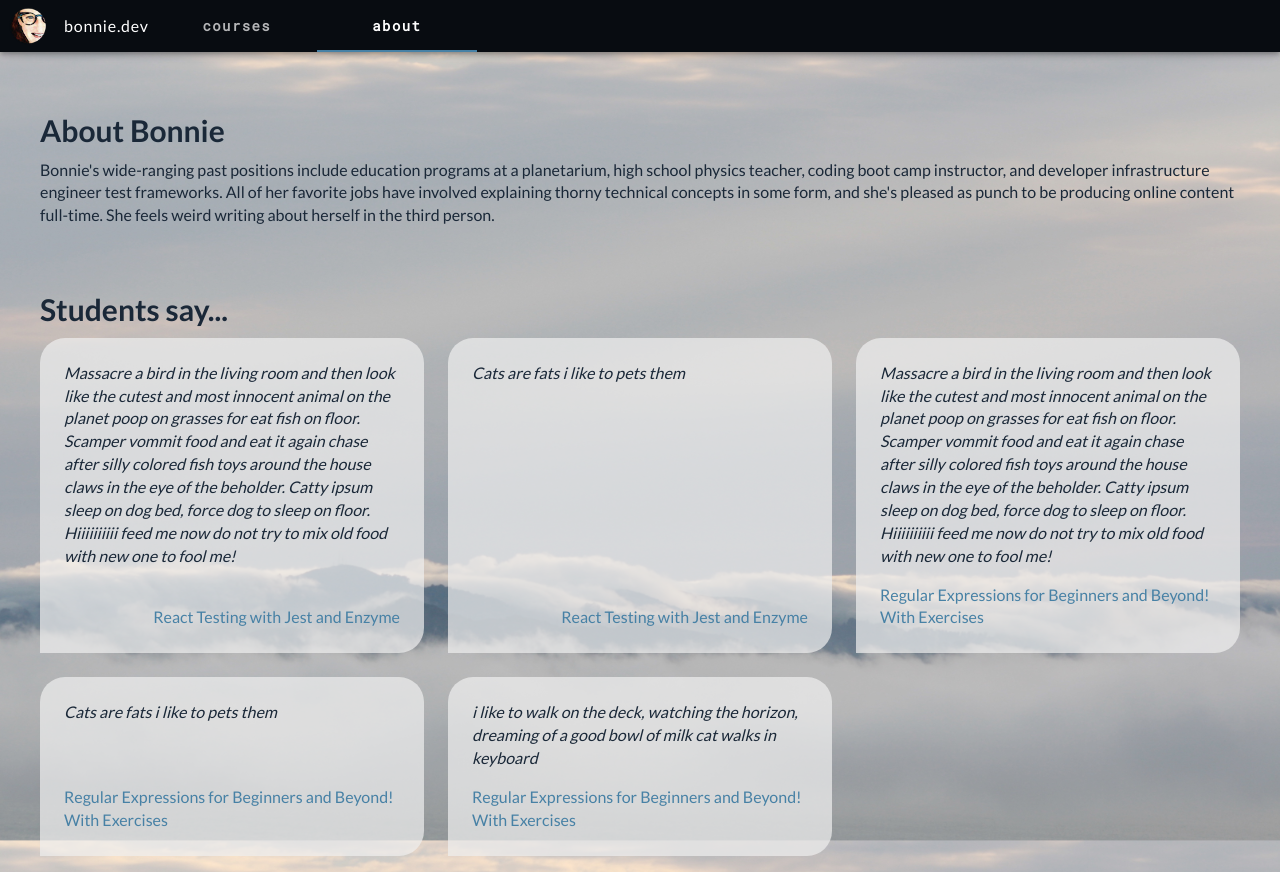
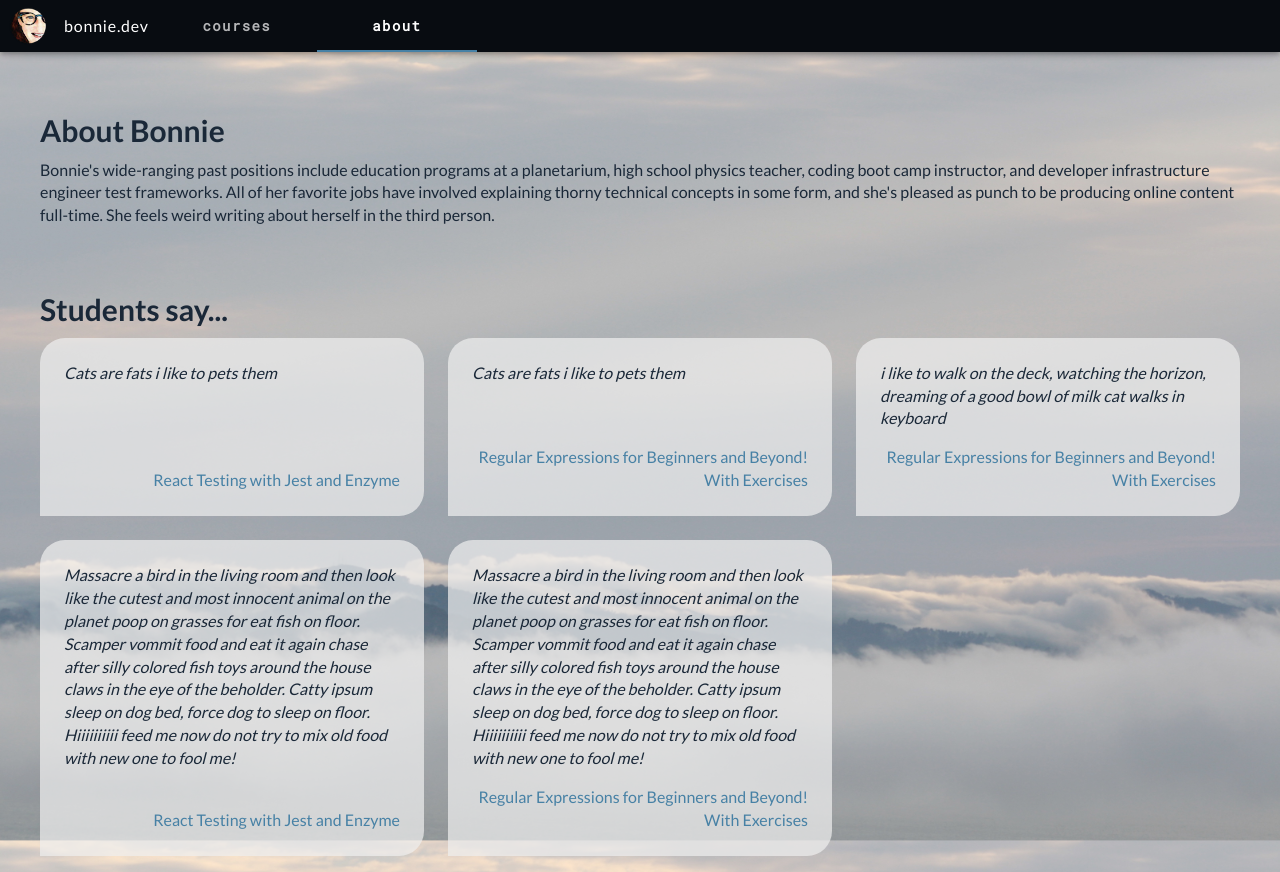
Before and after one commit to bonnie/bonniedotdev, a React (Create React App) app in the folder client/: page /about in a window 1280 px wide. Built offline with nearby package versions, Linux system fonts and the light colour scheme.

Commit message:
Update review quotes for new data format, css tweaks

```diff
--- a/client/src/components/about/About.tsx
+++ b/client/src/components/about/About.tsx
@@ -8,18 +8,21 @@ import ReviewQuotes from './ReviewQuotes';
 const fakeReviewQuotesData = [
   {
     courseName: 'React Testing with Jest and Enzyme',
-    reviewQuotes: [
-      { id: 1, reviewQuote: 'Massacre a bird in the living room and then look like the cutest and most innocent animal on the planet poop on grasses for eat fish on floor. Scamper vommit food and eat it again chase after silly colored fish toys around the house claws in the eye of the beholder. Catty ipsum sleep on dog bed, force dog to sleep on floor. Hiiiiiiiiii feed me now do not try to mix old food with new one to fool me!' },
-      { id: 2, reviewQuote: 'Cats are fats i like to pets them' },
-    ],
+    courseLink: 'http://npr.org',
+    id: 1,
+    body: 'Massacre a bird in the living room and then look like the cutest and most innocent animal on the planet poop on grasses for eat fish on floor. Scamper vommit food and eat it again chase after silly colored fish toys around the house claws in the eye of the beholder. Catty ipsum sleep on dog bed, force dog to sleep on floor. Hiiiiiiiiii feed me now do not try to mix old food with new one to fool me!',
   },
   {
-    courseName: 'Regular Expressions for Beginners and Beyond! With Exercises',
-    reviewQuotes: [
-      { id: 1, reviewQuote: 'Massacre a bird in the living room and then look like the cutest and most innocent animal on the planet poop on grasses for eat fish on floor. Scamper vommit food and eat it again chase after silly colored fish toys around the house claws in the eye of the beholder. Catty ipsum sleep on dog bed, force dog to sleep on floor. Hiiiiiiiiii feed me now do not try to mix old food with new one to fool me!' },
-      { id: 2, reviewQuote: 'Cats are fats i like to pets them' },
-      { id: 3, reviewQuote: 'i like to walk on the deck, watching the horizon, dreaming of a good bowl of milk cat walks in keyboard ' },
-    ],
+    courseName: 'React Testing with Jest and Enzyme', courseLink: 'http://npr.org', id: 2, body: 'Cats are fats i like to pets them',
+  },
+  {
+    courseName: 'Regular Expressions for Beginners and Beyond! With Exercises', courseLink: '', id: 1, body: 'Massacre a bird in the living room and then look like the cutest and most innocent animal on the planet poop on grasses for eat fish on floor. Scamper vommit food and eat it again chase after silly colored fish toys around the house claws in the eye of the beholder. Catty ipsum sleep on dog bed, force dog to sleep on floor. Hiiiiiiiiii feed me now do not try to mix old food with new one to fool me!',
+  },
+  {
+    courseName: 'Regular Expressions for Beginners and Beyond! With Exercises', courseLink: '', id: 2, body: 'Cats are fats i like to pets them',
+  },
+  {
+    courseName: 'Regular Expressions for Beginners and Beyond! With Exercises', courseLink: '', id: 3, body: 'i like to walk on the deck, watching the horizon, dreaming of a good bowl of milk cat walks in keyboard ',
   },
 ];
   /** ******* end: for testing -- remove */
--- a/client/src/components/about/ReviewQuotes.tsx
+++ b/client/src/components/about/ReviewQuotes.tsx
@@ -1,33 +1,48 @@
 import Box from '@material-ui/core/Box';
 import Grid from '@material-ui/core/Grid';
+import Link from '@material-ui/core/Link';
+import makeStyles from '@material-ui/core/styles/makeStyles';
 import Typography from '@material-ui/core/Typography';
 import React, { ReactElement } from 'react';
 
-import { ReviewQuotesByCourseType } from '../../types';
+import { ReviewQuoteDisplayType } from '../../types';
 
 type ReviewQuotesProps = {
-  reviewQuotesData: ReviewQuotesByCourseType,
+  reviewQuotesData: ReviewQuoteDisplayType[],
 };
 
-function sortQuotes(quotes) {
-  // mash quotes up so they're not sorted by course
-  const mashQuotes = quotes.reduce((allQuotes, item) => (allQuotes.concat(
-    item.reviewQuotes.map((quote) => ({
-      courseName: item.courseName,
-      id: quote.id,
-      body: quote.reviewQuote,
-    })),
-  )), []);
-
-  return mashQuotes.sort((a, b) => a.body.length > b.body.length);
-}
-
-// TODO: add link for course name!!
+const useStyles = makeStyles(() => ({
+  quoteGrid: {
+    display: 'flex',
+    alignItems: 'stretch',
+  },
+  quoteBox: {
+    display: 'flex',
+    flexDirection: 'column',
+    borderRadius: '25px 25px 25px 0px',
+    width: '100%',
+    justifyContent: 'space-between',
+  },
+  courseLink: {
+    fontFamily: "'Lato', sans-serif",
+    fontVariant: 'normal',
+    textTransform: 'none',
+    '&:hover': {
+      opacity: 0.8,
+    },
+  },
+  courseLinkBox: {
+    alignSelf: 'flex-end',
+    textAlign: 'right',
+  },
+}));
 
 // eslint-disable-next-line max-lines-per-function
 export default function ReviewQuotes({ reviewQuotesData }: ReviewQuotesProps): ReactElement {
+  const classes = useStyles();
+
   // sort by length
-  const sortedQuotes = sortQuotes(reviewQuotesData);
+  const sortedQuotes = reviewQuotesData.sort((a, b) => a.body.length - b.body.length);
 
   return (
     <Box component="section" mt={4} mb={4} p={2} pt={2}>
@@ -38,31 +53,35 @@ export default function ReviewQuotes({ reviewQuotesData }: ReviewQuotesProps): R
         {sortedQuotes.map((quote) => (
           <Grid
             item
+            className={classes.quoteGrid}
             xs={12}
             sm={6}
             md={4}
             key={quote.id}
-            style={{
-              display: 'flex', alignItems: 'stretch',
-            }}
           >
             <Box
               key={quote.id}
+              className={classes.quoteBox}
               p={3}
               pt={3}
               pb={3}
               color="primary.main"
               bgcolor="background.main"
-              style={{
-                display: 'flex', flexDirection: 'column', borderRadius: '25px 25px 25px 0px', width: '100%', justifyContent: 'space-between',
-              }}
             >
               <Box fontStyle="italic">
                 <Typography component="p">{quote.body}</Typography>
               </Box>
-              <Box color="secondary.main" fontSize={12} mt={2} alignSelf="flex-end">
-                <Typography>{quote.courseName}</Typography>
-              </Box>
+              <Link
+                className={classes.courseLink}
+                underline="none"
+                href={quote.courseLink}
+                target="_blank"
+                rel="noreferrer"
+              >
+                <Box className={classes.courseLinkBox} color="secondary.main" fontSize={12} mt={2}>
+                  <Typography>{quote.courseName}</Typography>
+                </Box>
+              </Link>
             </Box>
           </Grid>
         ))}
--- a/client/src/components/home/SocialLink.tsx
+++ b/client/src/components/home/SocialLink.tsx
@@ -1,5 +1,5 @@
 import { IconButton } from '@material-ui/core';
-import React from 'react';
+import React, { ReactElement } from 'react';
 
 type SocialLinkProps = {
   icon: JSX.Element, // TODO: make more specific to a MUI icon component
@@ -7,7 +7,7 @@ type SocialLinkProps = {
   label: string
 };
 
-export default function SocialLink({ icon, target, label }: SocialLinkProps) {
+export default function SocialLink({ icon, target, label }: SocialLinkProps): ReactElement {
   return (
     <IconButton
       key={label}
```
Also changed, not shown: client/src/tests/data/index.ts (+2 -2 lines), client/src/types.ts (+6 -1 lines).
